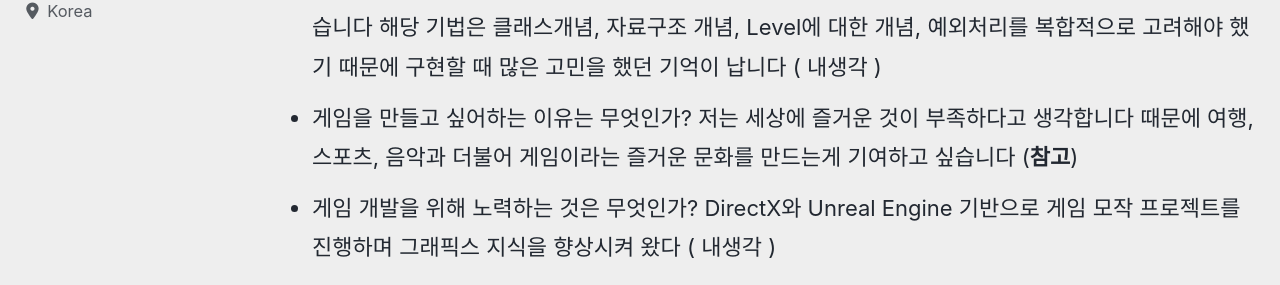
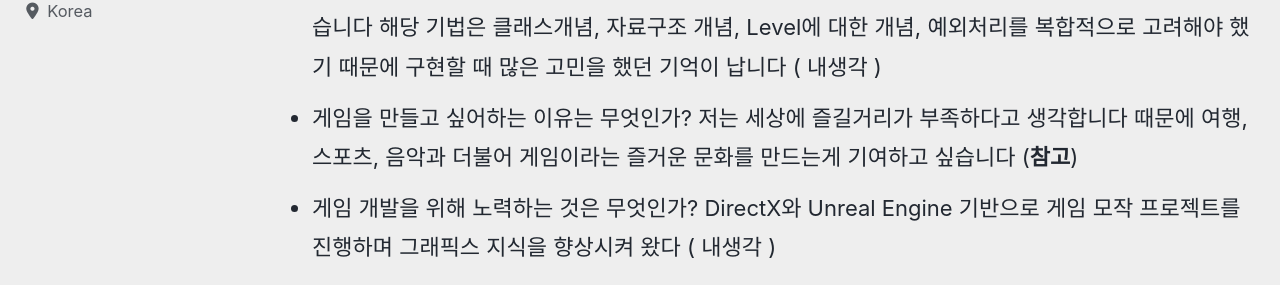
Before and after one commit to devMyeong/devMyeong.github.io, a Jekyll site: the page built from _posts/cs/2022-09-05-블로그-면접준비.md, in a window 1280 px wide and 900 px high, scrolled down 43847 px. Shown: the part 155-440 px from the top of the window. Built offline with Jekyll 4.4.1, drawn with Linux system fonts in a browser that asks for light colours; cached includes are drawn as plain includes; nearby versions of some CDN libraries; some web fonts are replaced; comment, search, counter and statistics services are not loaded.

Commit message:
Chore : 수정

```diff
--- a/_posts/cs/2022-09-05-블로그-면접준비.md
+++ b/_posts/cs/2022-09-05-블로그-면접준비.md
@@ -412,7 +412,7 @@ last_modified_at: 2022-10-30
 
 ### 01-11 인성 면접 질문 ( 중요도 상 )
 - 구현해본 기술중 가장 기억에 남는 것을 말하면? 오브젝트 풀링 기법을 직접 구현한 것이 가장 기억에 남습니다 해당 기법은 클래스개념, 자료구조 개념, Level에 대한 개념, 예외처리를 복합적으로 고려해야 했기 때문에 구현할 때 많은 고민을 했던 기억이 납니다 ( 내생각 )
-- 게임을 만들고 싶어하는 이유는 무엇인가? 저는 세상에 즐거운 것이 부족하다고 생각합니다 때문에 여행, 스포츠, 음악과 더불어 게임이라는 즐거운 문화를 만드는게 기여하고 싶습니다 ([**참고**](http://www.heartcomplex.net/%EA%B2%8C%EC%9E%84-%EA%B8%B0%ED%9A%8D-%EA%B0%9C%EB%B0%9C-pm-%EB%A9%B4%EC%A0%91-%EA%B2%BD%ED%97%98%EC%97%90-%EB%8C%80%ED%95%9C-%EC%A0%95%EB%A6%AC/))
+- 게임을 만들고 싶어하는 이유는 무엇인가? 저는 세상에 즐길거리가 부족하다고 생각합니다 때문에 여행, 스포츠, 음악과 더불어 게임이라는 즐거운 문화를 만드는게 기여하고 싶습니다 ([**참고**](http://www.heartcomplex.net/%EA%B2%8C%EC%9E%84-%EA%B8%B0%ED%9A%8D-%EA%B0%9C%EB%B0%9C-pm-%EB%A9%B4%EC%A0%91-%EA%B2%BD%ED%97%98%EC%97%90-%EB%8C%80%ED%95%9C-%EC%A0%95%EB%A6%AC/))
 - 게임 개발을 위해 노력하는 것은 무엇인가? DirectX와 Unreal Engine 기반으로 게임 모작 프로젝트를 진행하며 그래픽스 지식을 향상시켜 왔다 ( 내생각 )
 - 어떤 개발자가 되고싶은가? 주변 사람들이 믿고 일을 맡길수 있는 든든한 개발자가 되고싶습니다 ( 내생각 )
 - 존경하는 프로그래머가 있다면? 에픽게임즈 창업자 팀 스위니 입니다 언리얼 엔진을 개발하고 코드를 전세계에 공개한 것이 대단하다고 생각합니다 ([**참고**](https://ko.wikipedia.org/wiki/%ED%8C%80_%EC%8A%A4%EC%9C%84%EB%8B%88))
```
